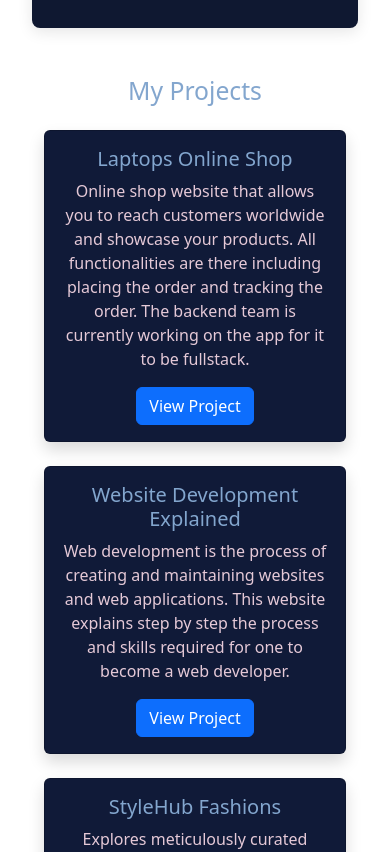
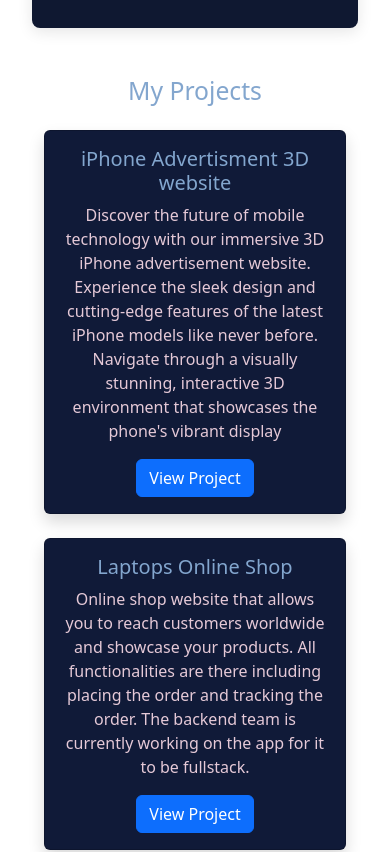
Before and after one commit to nyapo1/ReactPortolio, a React (Vite) app: page / in a window 390 px wide. Shown: the part 1422-2274 px from the top of the page. Built offline with nearby package versions, Linux system fonts and the light colour scheme.

Commit message:
Add iphone Ad website

```diff
--- a/src/components/Projects.jsx
+++ b/src/components/Projects.jsx
@@ -5,16 +5,17 @@
 const projects = [
   {
     id: 1,
+    title: 'iPhone Advertisment 3D website',
+    description: "Discover the future of mobile technology with our immersive 3D iPhone advertisement website. Experience the sleek design and cutting-edge features of the latest iPhone models like never before. Navigate through a visually stunning, interactive 3D environment that showcases the phone's vibrant display",
+    link: 'https://apple3d-alpha.vercel.app/'
+  },
+  {
+    id: 2,
     title: 'Laptops Online Shop',
     description: 'Online shop website that allows you to reach customers worldwide and showcase your products. All functionalities are there including placing the order and tracking the order. The backend team is currently working on the app for it to be fullstack.',
     link: 'https://kepler-laptops.vercel.app'
   },
-  {
-    id: 2,
-    title: 'Website Development Explained',
-    description: 'Web development is the process of creating and maintaining websites and web applications. This website explains step by step the process and skills required for one to become a web developer.',
-    link: 'https://topics-six.vercel.app'
-  },
+
   {
     id: 3,
     title: 'StyleHub Fashions',
@@ -80,7 +81,7 @@
             whileHover={{ scale: 1.08 }} // Scale up on hover
           >
             <div className="card shadow">
-              <div className="card-body align-content-center">
+              <div className="card-body align-content-start">
                 <h5 className="card-title">{project.title}</h5>
                 <p className="card-text">{project.description}</p>
                 <a href={project.link} className="btn btn-primary" target="_blank" rel="noopener noreferrer">View Project</a>
```
